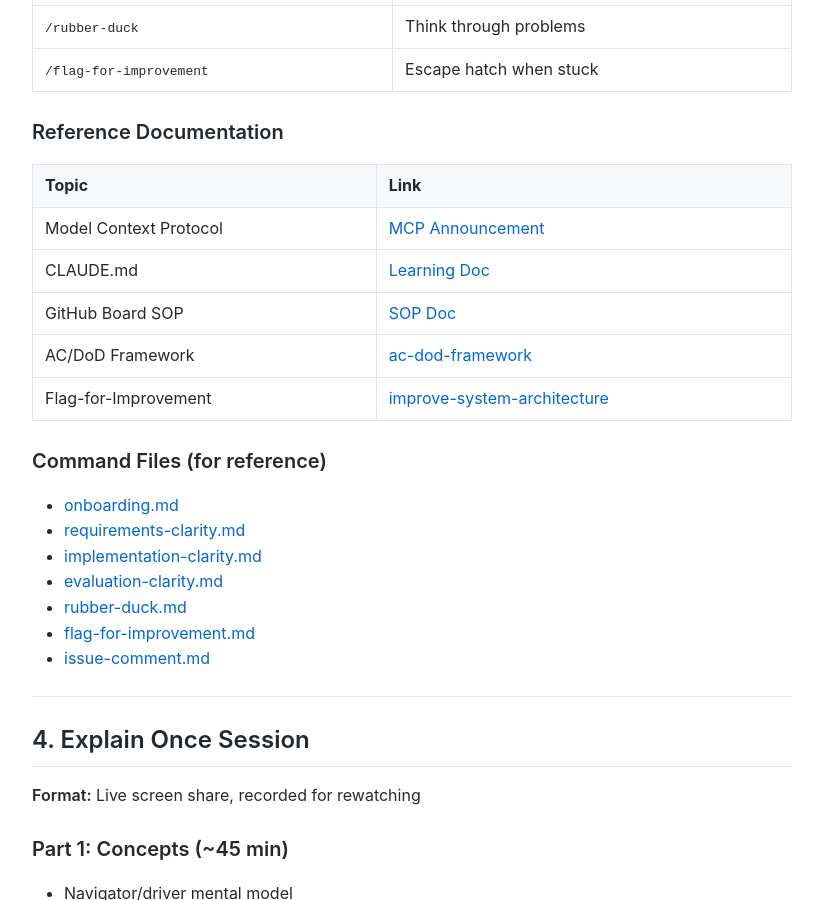
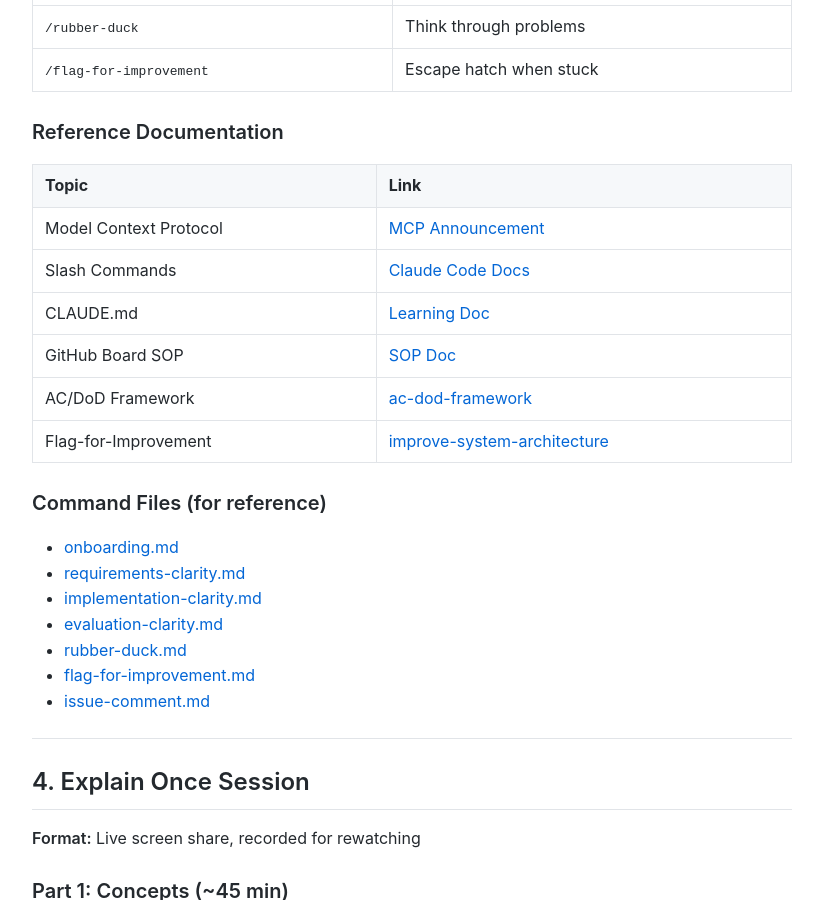
Before and after one commit to MariusWilsch/public-wilsch-ai-pages, a Jekyll site: the page built from global/mohamed-onboarding-reference.md, in a window 1280 px wide and 900 px high, scrolled down 1809 px. Shown: the whole window, without its empty margins (228-1051 px from the left). Built offline with Jekyll 4.4.1, drawn with Linux system fonts in a browser that asks for light colours; our own code applies the rules of GitHub Pages for plain Markdown files.

Commit message:
Sync from hippocampus 2026-01-16

```diff
--- a/global/mohamed-onboarding-reference.md
+++ b/global/mohamed-onboarding-reference.md
@@ -74,6 +74,7 @@ claude mcp add -s user -t http hand-picked-tools https://metamcp.iitr-cloud.de/m
 | Topic | Link |
 |-------|------|
 | Model Context Protocol | [MCP Announcement](https://www.anthropic.com/news/model-context-protocol) |
+| Slash Commands | [Claude Code Docs](https://code.claude.com/docs/en/slash-commands) |
 | CLAUDE.md | [Learning Doc](https://docs.google.com/document/d/1U4x9o_oAfLBeQqKCUK_odQAA3D6SZSVA5A6VU-B0X2k/edit?tab=t.0#heading=h.vm57fatrx2rm) |
 | GitHub Board SOP | [SOP Doc](https://docs.google.com/document/d/1h_BoV1HW9i4wkixyEHY26UsoNRH8qZomtOJPQhPKJCA/edit?usp=sharing) |
 | AC/DoD Framework | [ac-dod-framework](https://mariuswilsch.github.io/public-wilsch-ai-pages/global/ac-dod-framework) |
```
